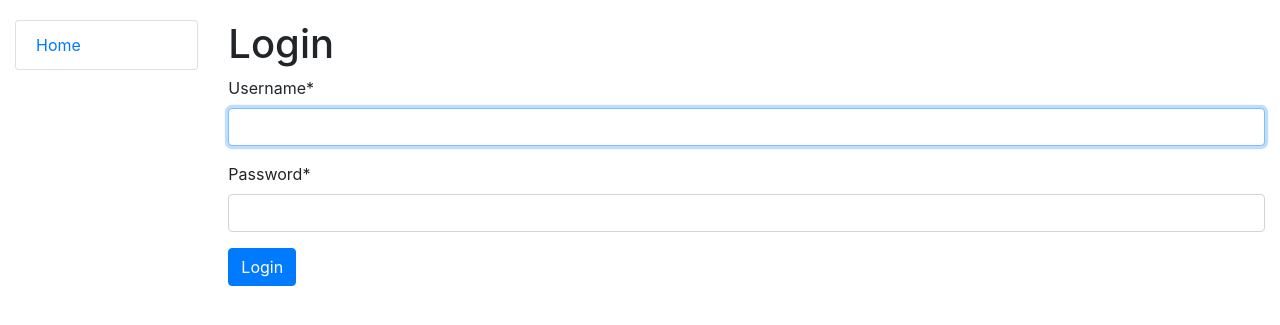
After one commit to ykopatko/newspaper-agency, a Django app: page /accounts/login/ in a window 1280 px wide. The commit adds this page. Shown: the top 325 px of the page. Run offline with Django 4.2, Linux system fonts and the light colour scheme; some libraries are stand-ins or nearby versions.

Commit message:
Create login, logged_out pages, update settings

```diff
--- a/newspaper_agency/settings.py
+++ b/newspaper_agency/settings.py
@@ -42,6 +42,7 @@ INSTALLED_APPS = [
     "django.contrib.sessions",
     "django.contrib.messages",
     "django.contrib.staticfiles",
+    "crispy_bootstrap4",
     "crispy_forms",
     "agency",
 ]
@@ -73,6 +74,8 @@ TEMPLATES = [
         },
     },
 ]
+
+# CRISPY_ALLOWED_TEMPLATE_PACKS = "bootstrap4"
 
 CRISPY_TEMPLATE_PACK = "bootstrap4"
 
--- a/templates/includes/sidebar.html
+++ b/templates/includes/sidebar.html
@@ -1,6 +1,6 @@
 <ul class="sidebar-nav list-group">
   <li class="list-group-item"><a href="{% url 'agency:index' %}">Home</a></li>
-  <li class="list-group-item"><a href="{% url '#' %}">All redactors</a></li>
-  <li class="list-group-item"><a href="{% url '#' %}">All newspapers</a></li>
-  <li class="list-group-item"><a href="{% url '#' %}">All topics</a></li>
+{#  <li class="list-group-item"><a href="{% url '#' %}">All redactors</a></li> will add later#}
+{#  <li class="list-group-item"><a href="{% url '#' %}">All newspapers</a></li> will add later#}
+{#  <li class="list-group-item"><a href="{% url '#' %}">All topics</a></li> will add later#}
 </ul>
--- /dev/null
+++ b/templates/registration/login.html
@@ -0,0 +1,25 @@
+{% extends "base.html" %}
+{% load crispy_forms_filters %}
+
+{% block content %}
+
+{% if form.errors %}
+  <p>Your username and password didn't match. Please try again.</p>
+{% endif %}
+
+<h1>Login</h1>
+
+{% if next %}
+  <p>Please login to see this page.</p>
+{% endif %}
+
+<form method="post" action="{% url 'login' %}">
+  {% csrf_token %}
+  {{ form|crispy }}
+
+  <input type="submit" value="Login" class="btn btn-primary" />
+  <input type="hidden" name="next" value="{{ next }}" />
+{#  <input type="submit" value="Registration" class="btn btn-primary" /> registraton button will add later#}
+</form>
+
+{% endblock %}
```
Also changed, not shown: templates/registration/logged_out.html (added, +7 -0 lines).
